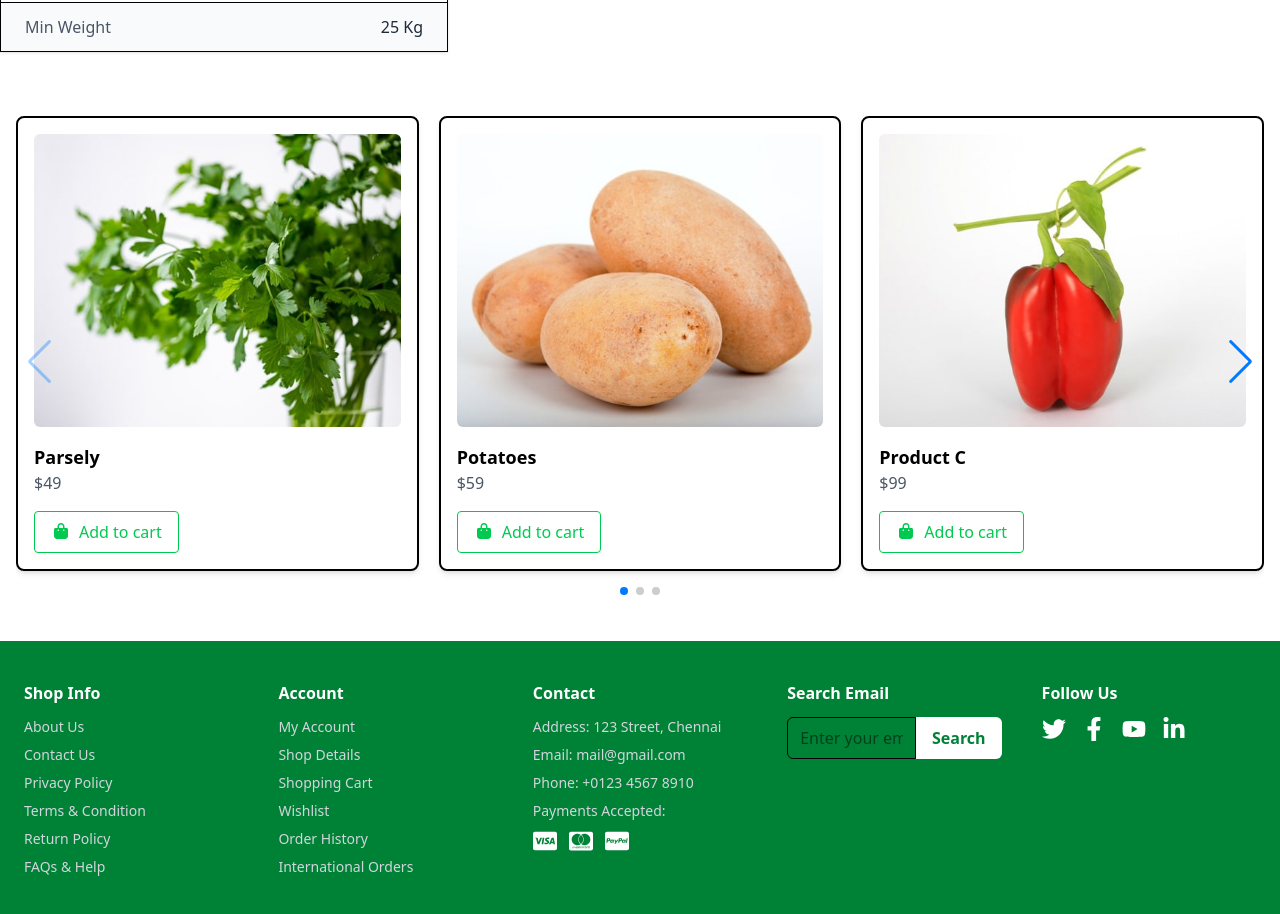
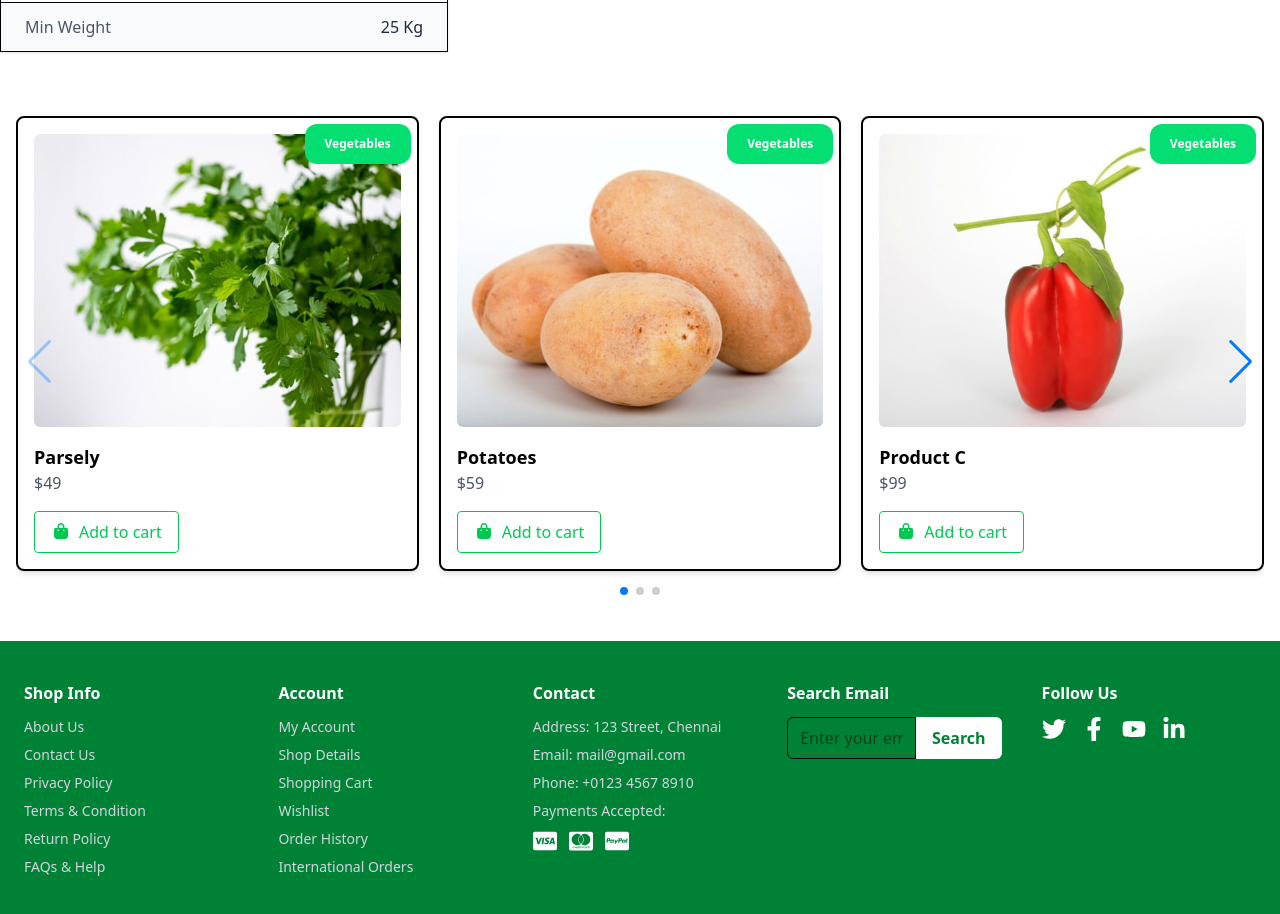
Before and after one commit to girish0120/encompass-round-3, a React (Vite) app: page / in a window 1280 px wide. Shown: the part 1180-2094 px from the top of the page. Built offline with nearby package versions, Linux system fonts and the light colour scheme.

Commit message:
Adding a tag to the Related Products

```diff
--- a/src/components/ProductSlider.jsx
+++ b/src/components/ProductSlider.jsx
@@ -73,6 +73,9 @@ const ProductSlider = () => {
         {products.map((product) => (
           <SwiperSlide key={product.id}>
             <div className=" bg-white rounded-lg border-2 shadow-md p-4">
+              <span className="absolute top-2 right-2 bg-green-400 text-white text-xs font-semibold px-5 py-3 rounded-xl">
+                Vegetables
+              </span>
               <img
                 src={product.image}
                 alt={product.name}
```
